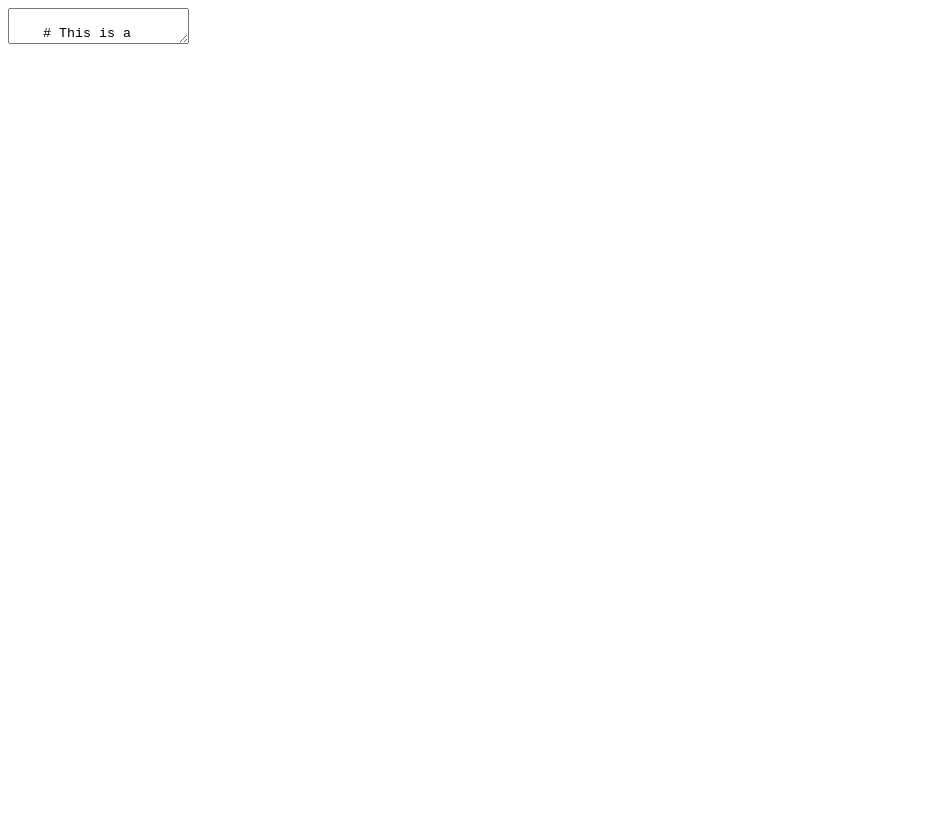
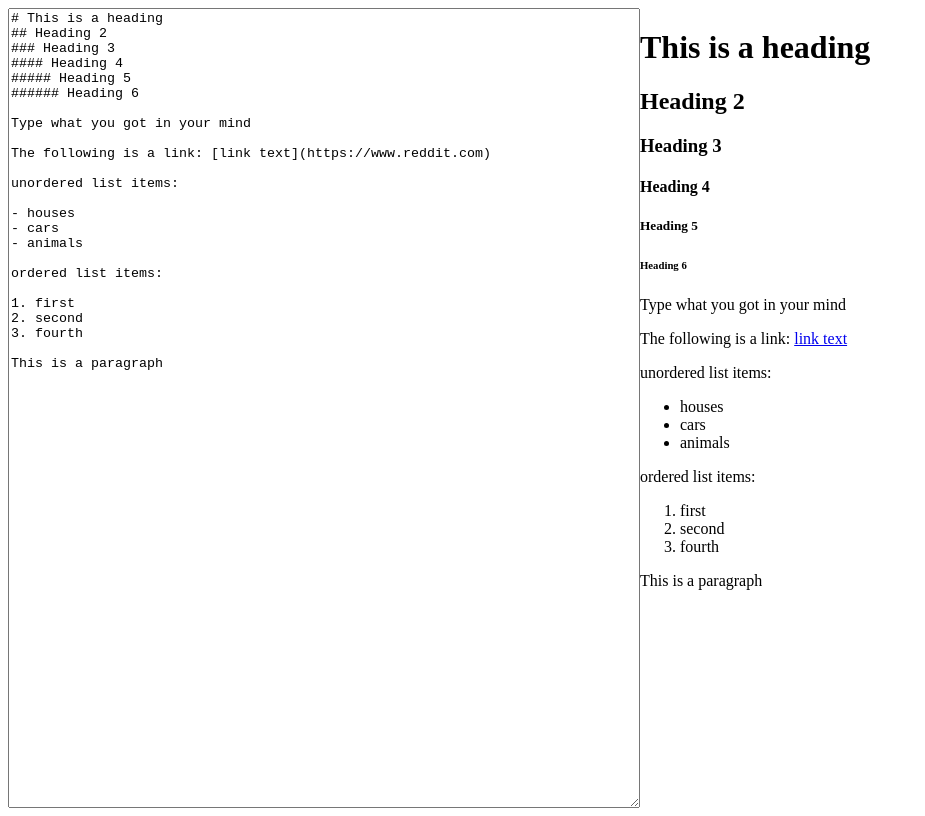
Before and after one commit to stanulilic/markdown-editor, a React (Create React App) app: page / in a window 1280 px wide. Shown: the whole page, without its empty margins (0-925 px from the left). Built offline with nearby package versions, Linux system fonts and the light colour scheme.

Commit message:
(feat): preview markdown

```diff
--- a/package.json
+++ b/package.json
@@ -6,6 +6,7 @@
     "@testing-library/jest-dom": "^4.2.4",
     "@testing-library/react": "^9.5.0",
     "@testing-library/user-event": "^7.2.1",
+    "marked": "^1.0.0",
     "react": "^16.13.1",
     "react-dom": "^16.13.1",
     "react-scripts": "3.4.1"
--- a/src/App.js
+++ b/src/App.js
@@ -1,29 +1,48 @@
 import React, { useState } from 'react';
 import TextEditor from './TextEditor';
+import MarkdownPreviewer from './MarkdownPreviewer';
+import marked from 'marked';
 
 
 const App = () => {
-    const initialMarkdownText = `
-    # This is a heading
+    const initialMarkdownText = `# This is a heading
+## Heading 2
+### Heading 3
+#### Heading 4
+##### Heading 5
+###### Heading 6
+
 Type what you got in your mind
 
 The following is a link: [link text](https://www.reddit.com)
 
-     list items:
+unordered list items:
 
 - houses
 - cars
 - animals
 
+ordered list items:
+
+1. first
+2. second
+3. fourth
+
 This is a paragraph
 
-     ## This is second heading
     `
-    const [text, setText] = useState(initialMarkdownText);
+    const [md, setMarkdown] = useState(initialMarkdownText);
+
+    const renderMarkdown = (markdown) => {
+        const rawHtml = marked(markdown);
+        return {__html: rawHtml}
+
+    }
     return (
     <div className="editor-container">
-        <div class="split">
-         <TextEditor text={text} />
+        <div className="split">
+         <TextEditor text={md} />
+         <MarkdownPreviewer renderMarkdown={renderMarkdown(md)} />
         </div>
     </div>
     );
--- /dev/null
+++ b/src/MarkdownPreviewer.js
@@ -0,0 +1,10 @@
+import React from 'react';
+
+const MarkdownPreviewer = (props) => {
+    return (
+        <div className="markdown-previewer" dangerouslySetInnerHTML={props.renderMarkdown} />
+    )
+
+}
+
+export default MarkdownPreviewer;
--- a/src/TextEditor.js
+++ b/src/TextEditor.js
@@ -3,8 +3,7 @@ import React from 'react';
 const TextEditor = (props) => {
     return (
         <div className="editor">
-            <textarea class="markdown-input">
-                {props.text}
+            <textarea defaultValue={props.text} className="markdown-input">
             </textarea>
         </div>
     )
--- a/src/index.css
+++ b/src/index.css
@@ -1,6 +1,13 @@
-h1 {
-    font-size: 3rem;
-    background: black;
-    padding: 2rem;
-    color: #fff;
+* {
+    box-sizing: border-box;
 }
+.split {
+    display: grid;
+    grid-template-columns: repeat(2, 1fr);
+    height: 100vh;
+}
+
+.markdown-input {
+    width: 100%;
+    height: 100%;
+}
```
Also changed, not shown: 1 other file (tests, documents, lock files or other folders). Lines whose indentation alone changed are shown as unchanged.
